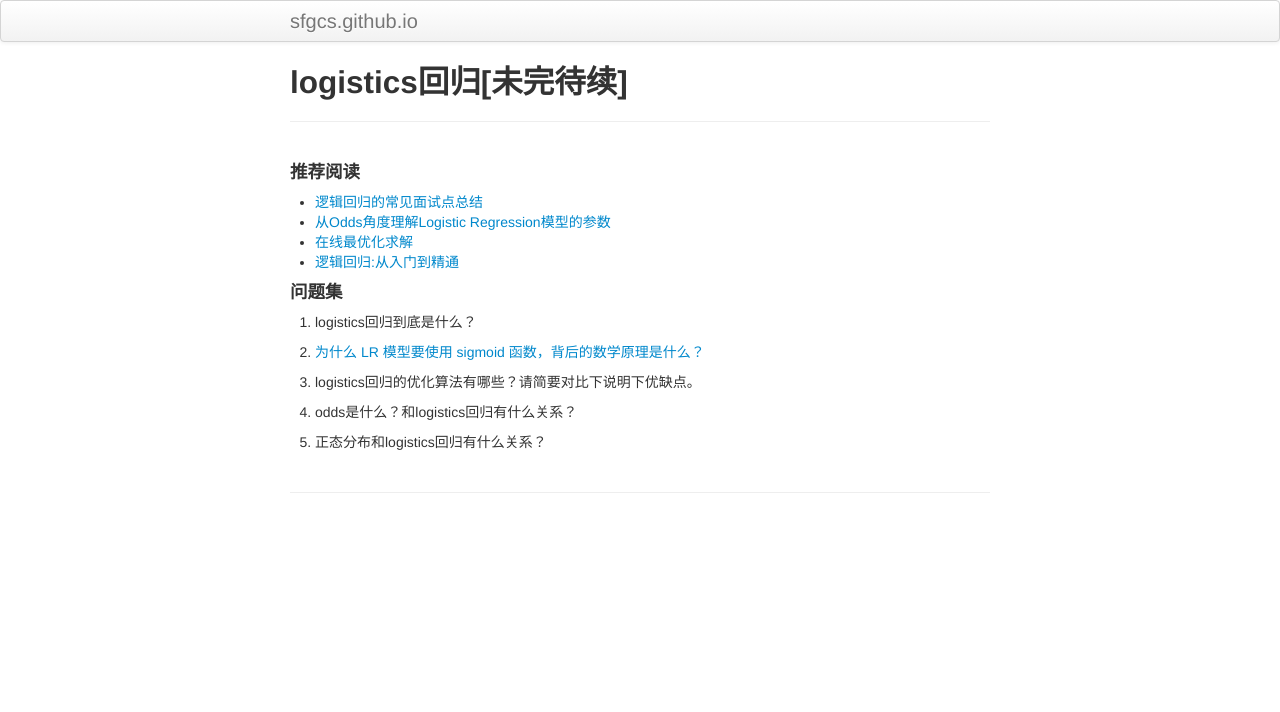
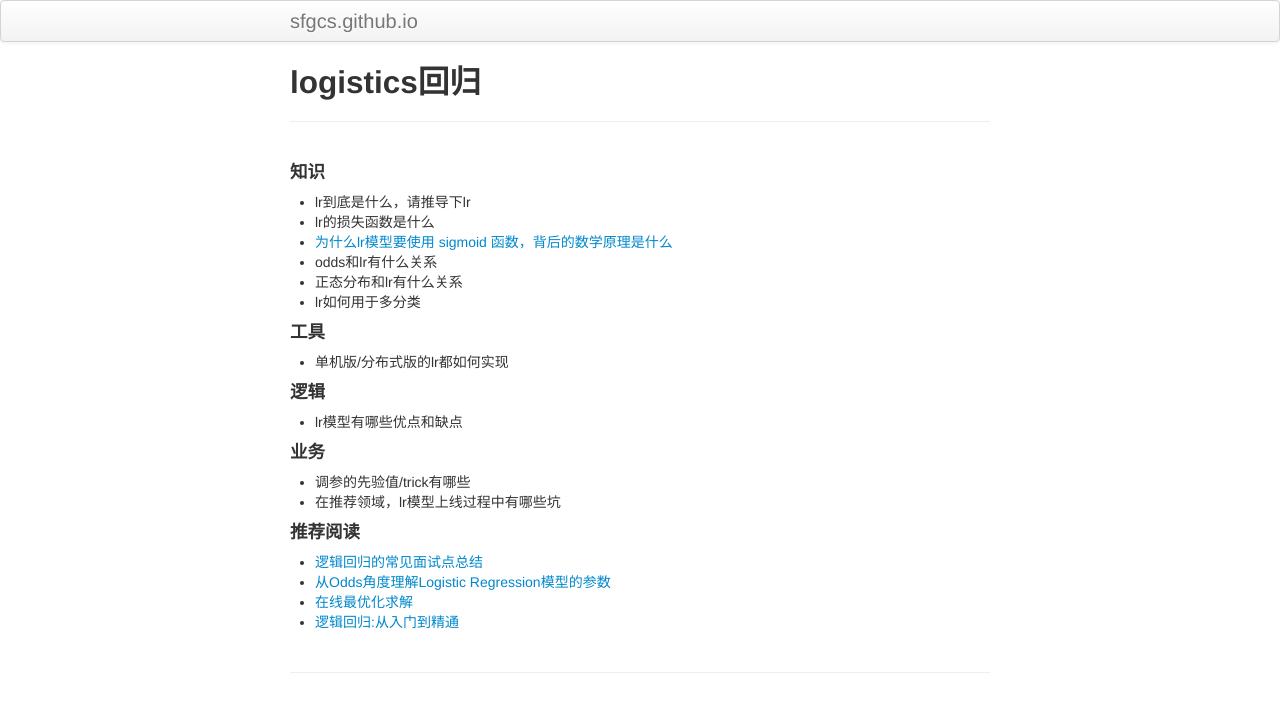
Before and after one commit to sfgcs/sfgcs.github.io, a Jekyll site: the page built from pages/lr.md, in a window 1280 px wide. Shown: the top 712 px of the page. Built offline with Jekyll 4.4.1, drawn with Linux system fonts in a browser that asks for light colours.

Commit message:
Update lr.md

```diff
--- a/pages/lr.md
+++ b/pages/lr.md
@@ -1,23 +1,35 @@
 ---
 layout: page
-title: logistics回归[未完待续]
+title: logistics回归
 description:
 ---
+
+#### 知识
+
+- lr到底是什么，请推导下lr
+- lr的损失函数是什么
+- [为什么lr模型要使用 sigmoid 函数，背后的数学原理是什么](https://www.zhihu.com/question/35322351)
+- odds和lr有什么关系
+- 正态分布和lr有什么关系
+- lr如何用于多分类
+
+#### 工具
+
+- 单机版/分布式版的lr都如何实现
+
+#### 逻辑
+
+- lr模型有哪些优点和缺点
+
+#### 业务
+
+- 调参的先验值/trick有哪些
+- 在推荐领域，lr模型上线过程中有哪些坑
+
+
 
 #### 推荐阅读
 - [逻辑回归的常见面试点总结](http://www.cnblogs.com/ModifyRong/p/7739955.html)
 - [从Odds角度理解Logistic Regression模型的参数](http://vividfree.github.io/%E6%9C%BA%E5%99%A8%E5%AD%A6%E4%B9%A0/2015/12/13/understanding-logistic-regression-using-odds)
 - [在线最优化求解](http://vividfree.github.io/%E6%9C%BA%E5%99%A8%E5%AD%A6%E4%B9%A0/2015/12/13/understanding-logistic-regression-using-odds)
 - [逻辑回归:从入门到精通](https://www.tianyancha.com/research/LR_intro.pdf)
-
-#### 问题集
-
-1. logistics回归到底是什么？
-
-2. [为什么 LR 模型要使用 sigmoid 函数，背后的数学原理是什么？](https://www.zhihu.com/question/35322351)
-
-3. logistics回归的优化算法有哪些？请简要对比下说明下优缺点。
-
-4. odds是什么？和logistics回归有什么关系？
-
-5. 正态分布和logistics回归有什么关系？
```
